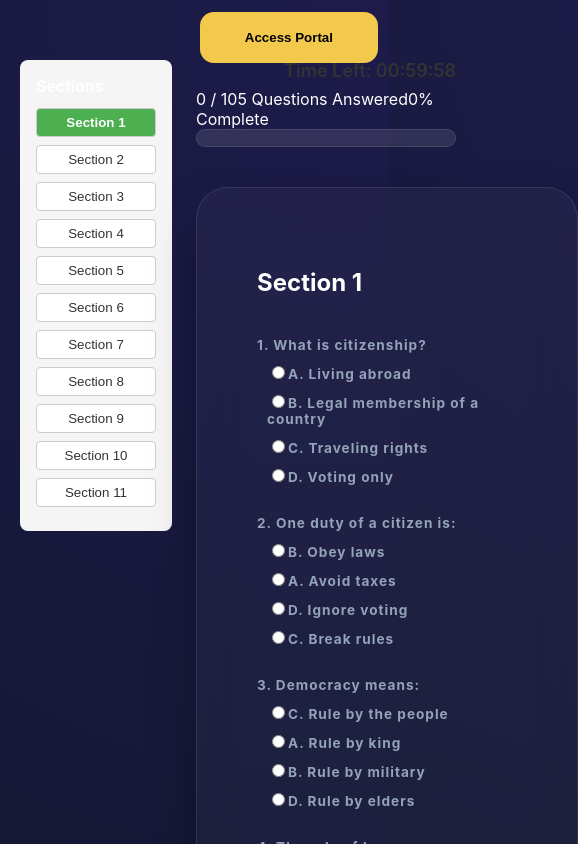
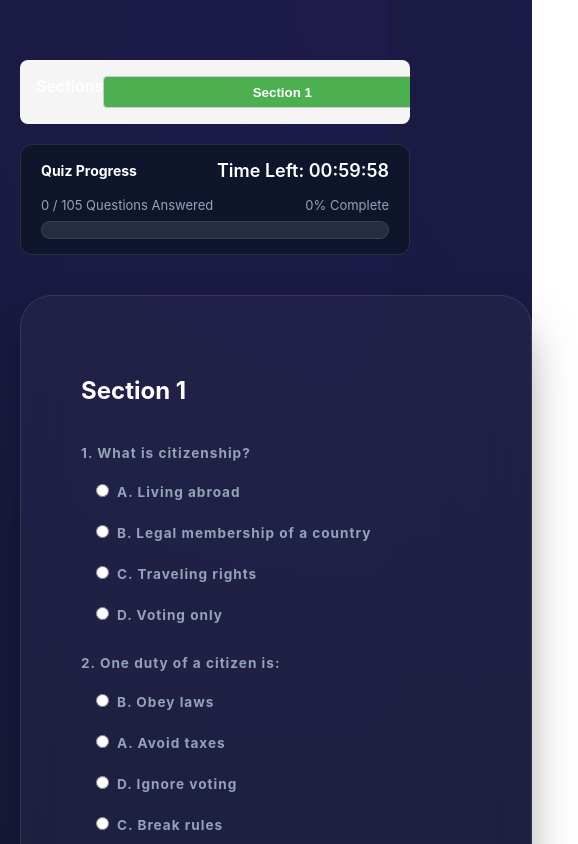
Before and after one commit to GraceOyiza1/bank-form, a React (Vite) app: page / in a window 390 px wide. Both pictures are taken after typing "Sample", "Sample", "Sample" into the empty fields and a click on the button "Start Quiz". Shown: the top 844 px of the page, 578 px wide, since content can reach past the window. Built offline with nearby package versions, Linux system fonts and the light colour scheme.

Commit message:
Make Quiz interface fully responsive on mobile

```diff
--- a/src/App.jsx
+++ b/src/App.jsx
@@ -138,7 +138,7 @@ const TOTAL_GOAL = 105;
 const TOTAL_STEPS = 11;
 
 
-function App() {
+function App({ onQuizStart }) {
   // All state hooks must come first
   const [randomizedQuestions, setRandomizedQuestions] = useState([]);
   const [answers, setAnswers] = useState({});
@@ -273,6 +273,7 @@ function App() {
     });
     setRandomizedQuestions(randomized);
     setInfoSubmitted(true);
+    if (onQuizStart) onQuizStart();
   };
 
   const handleSubmit = () => {
@@ -399,8 +400,8 @@ function App() {
   // Review screen
   if (reviewMode) {
     return (
-      <div className="main-wrapper" style={{ display: 'flex', flexDirection: 'row' }}>
-        <nav style={{ minWidth: 120, background: '#f5f5f5', padding: 16, borderRadius: 8, marginRight: 24, height: 'fit-content', alignSelf: 'flex-start', position: 'sticky', top: 24 }} aria-label="Section Navigation">
+      <div className="main-wrapper quiz-layout">
+        <nav className="sidebar-nav" aria-label="Section Navigation">
           <div style={{ fontWeight: 600, marginBottom: 12 }}>Sections</div>
           {[...Array(TOTAL_STEPS)].map((_, i) => (
             <button
@@ -423,9 +424,9 @@ function App() {
             </button>
           ))}
         </nav>
-        <div style={{ flex: 1 }}>
+        <div className="quiz-main-area">
           <div style={{ display: 'flex', justifyContent: 'flex-end', alignItems: 'center', marginBottom: 8 }}>
-            <span style={{ fontWeight: 600, fontSize: 18, color: timeLeft < 300 ? 'red' : '#333' }} aria-live="polite">Time Left: {formatTime(timeLeft)}</span>
+            <span style={{ fontWeight: 600, fontSize: 18, color: timeLeft < 300 ? '#ff4757' : '#fff' }} aria-live="polite">Time Left: {formatTime(timeLeft)}</span>
           </div>
           <div className="glass-card">
             <h2>Review Your Answers</h2>
@@ -457,9 +458,9 @@ function App() {
 
   // Main quiz UI
   return (
-    <div className="main-wrapper" style={{ display: 'flex', flexDirection: 'row' }}>
+    <div className="main-wrapper quiz-layout">
       {/* Sidebar navigation */}
-      <nav style={{ minWidth: 120, background: '#f5f5f5', padding: 16, borderRadius: 8, marginRight: 24, height: 'fit-content', alignSelf: 'flex-start', position: 'sticky', top: 24 }} aria-label="Section Navigation">
+      <nav className="sidebar-nav" aria-label="Section Navigation">
         <div style={{ fontWeight: 600, marginBottom: 12 }}>Sections</div>
         {[...Array(TOTAL_STEPS)].map((_, i) => (
           <button
@@ -483,13 +484,13 @@ function App() {
           </button>
         ))}
       </nav>
-      <div style={{ flex: 1 }}>
-        {/* Timer at the top */}
-        <div style={{ display: 'flex', justifyContent: 'flex-end', alignItems: 'center', marginBottom: 8 }}>
-          <span style={{ fontWeight: 600, fontSize: 18, color: timeLeft < 300 ? 'red' : '#333' }} aria-live="polite">Time Left: {formatTime(timeLeft)}</span>
-        </div>
+      <div className="quiz-main-area">
         <div className="progress-container">
-          <div className="label-row">
+          <div style={{ display: 'flex', justifyContent: 'space-between', alignItems: 'center', marginBottom: 16 }}>
+            <span style={{ fontSize: 14, fontWeight: 700, color: '#fff' }}>Quiz Progress</span>
+            <span style={{ fontWeight: 600, fontSize: 18, color: timeLeft < 300 ? '#ff4757' : '#fff' }} aria-live="polite">Time Left: {formatTime(timeLeft)}</span>
+          </div>
+          <div className="label-row" style={{ display: 'flex', justifyContent: 'space-between', marginBottom: 8, fontSize: 13, color: '#94a3b8' }}>
             <span>{totalFilled} / {TOTAL_GOAL} Questions Answered</span>
             <span>{Math.round((totalFilled / TOTAL_GOAL) * 100)}% Complete</span>
           </div>
@@ -509,7 +510,7 @@ function App() {
                 <label>{idx + 1}. {q.question}</label>
                 {q.type === 'objective' ? (
                   q.options.map(option => (
-                    <label key={option} style={{ display: 'block', marginLeft: 10 }}>
+                    <label key={option} className="radio-option">
                       <input
                         type="radio"
                         name={`question-${q.id}`}
@@ -1486,6 +1487,7 @@ function AdminPanel({ onClose, currentTeacher }) {
 function AppWithAdmin() {
   const [view, setView] = useState('quiz'); // 'quiz', 'menu', 'admin-login', 'admin-panel', 'teacher-login', 'teacher-panel', 'student-results'
   const [currentTeacher, setCurrentTeacher] = useState(null);
+  const [quizActive, setQuizActive] = useState(false);
 
   const showMenu = () => {
     setView('menu');
@@ -1547,6 +1549,7 @@ function AppWithAdmin() {
 
   return (
     <>
+      {!quizActive && (
         <button
           onClick={() => setView('menu')}
           style={{ position: 'fixed', top: 12, right: 12, zIndex: 1000 }}
@@ -1554,7 +1557,8 @@ function AppWithAdmin() {
         >
           Access Portal
         </button>
-      <App />
+      )}
+      <App onQuizStart={() => setQuizActive(true)} />
     </>
   );
 }
--- a/src/index.css
+++ b/src/index.css
@@ -28,6 +28,16 @@ body {
   width: 100%;
   max-width: 900px;
   margin-bottom: 40px;
+  position: sticky;
+  top: 0;
+  z-index: 100;
+  background: rgba(15, 23, 42, 0.9);
+  backdrop-filter: blur(10px);
+  -webkit-backdrop-filter: blur(10px);
+  padding: 15px 20px;
+  border-radius: 12px;
+  border: 1px solid rgba(255, 255, 255, 0.1);
+  box-sizing: border-box;
 }
 
 .master-bar {
@@ -71,7 +81,13 @@ body {
 }
 
 .input-grid.double {
-  grid-template-columns: 1fr 1fr;
+  grid-template-columns: 1fr;
+}
+
+@media (min-width: 900px) {
+  .input-grid.double {
+    grid-template-columns: 1fr 1fr;
+  }
 }
 
 .input-group {
@@ -201,3 +217,76 @@ input.complete {
     gap: 16px;
   }
 }
+
+/* Responsive Quiz Layout */
+.quiz-layout {
+  display: flex;
+  flex-direction: column;
+  width: 100%;
+}
+
+.quiz-main-area {
+  flex: 1;
+  width: 100%;
+}
+
+@media (min-width: 900px) {
+  .quiz-layout {
+    flex-direction: row;
+  }
+}
+
+/* Horizontal Ribbon Sidebar on Mobile */
+.sidebar-nav {
+  display: flex;
+  flex-wrap: nowrap;
+  overflow-x: auto;
+  background: #f5f5f5;
+  padding: 16px;
+  border-radius: 8px;
+  margin-bottom: 20px;
+  width: 100%;
+  -webkit-overflow-scrolling: touch;
+  scrollbar-width: none;
+  box-sizing: border-box;
+}
+
+.sidebar-nav::-webkit-scrollbar {
+  display: none;
+}
+
+.sidebar-nav button {
+  min-width: max-content;
+  white-space: nowrap;
+  flex-shrink: 0;
+  margin-bottom: 0 !important;
+  margin-right: 8px !important;
+}
+
+@media (min-width: 900px) {
+  .sidebar-nav {
+    flex-direction: column;
+    min-width: 120px;
+    width: 120px;
+    margin-right: 24px;
+    margin-bottom: 0;
+    position: sticky;
+    top: 24px;
+  }
+  .sidebar-nav button {
+    min-width: 100%;
+    margin-bottom: 8px !important;
+    margin-right: 0 !important;
+  }
+}
+
+.radio-option {
+  display: block;
+  margin-left: 10px;
+  margin-top: 10px;
+  line-height: 1.4;
+}
+
+.radio-option input {
+  margin-right: 8px;
+}
```
Lines whose indentation alone changed are shown as unchanged.
